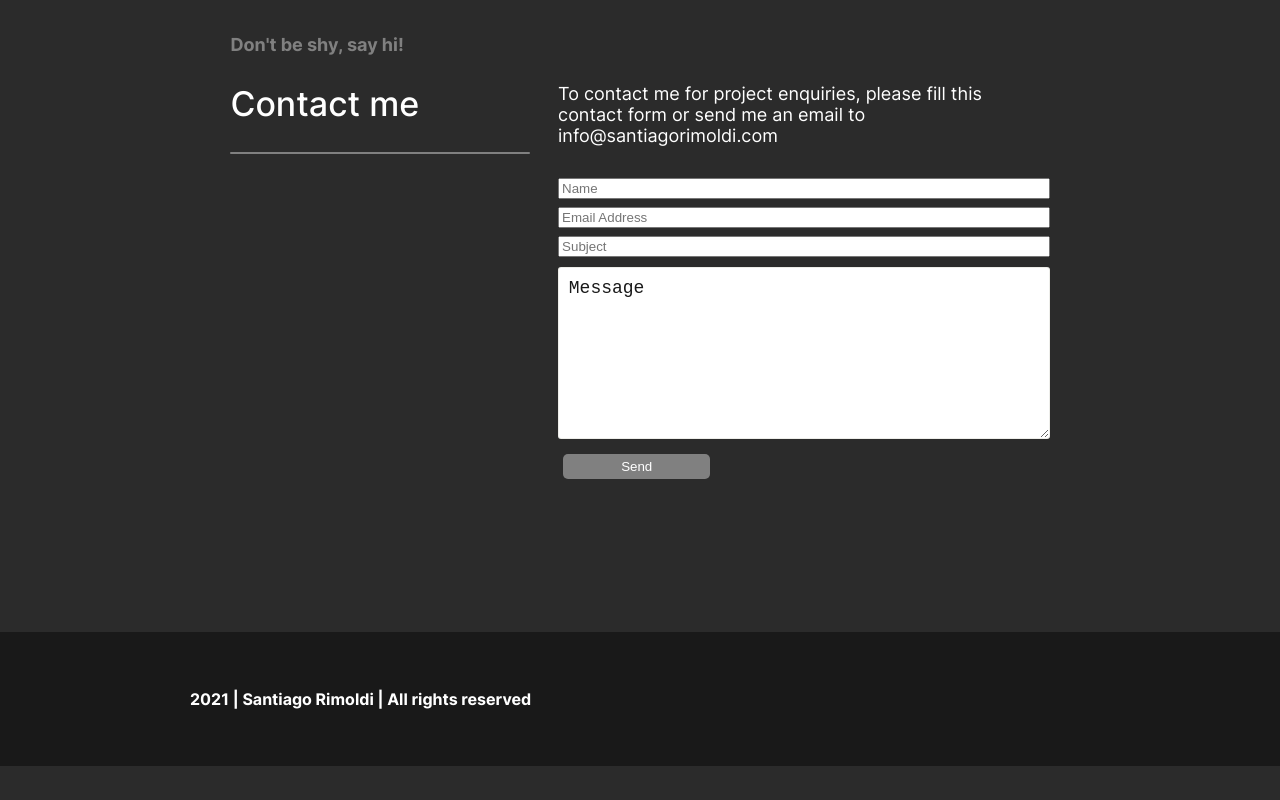
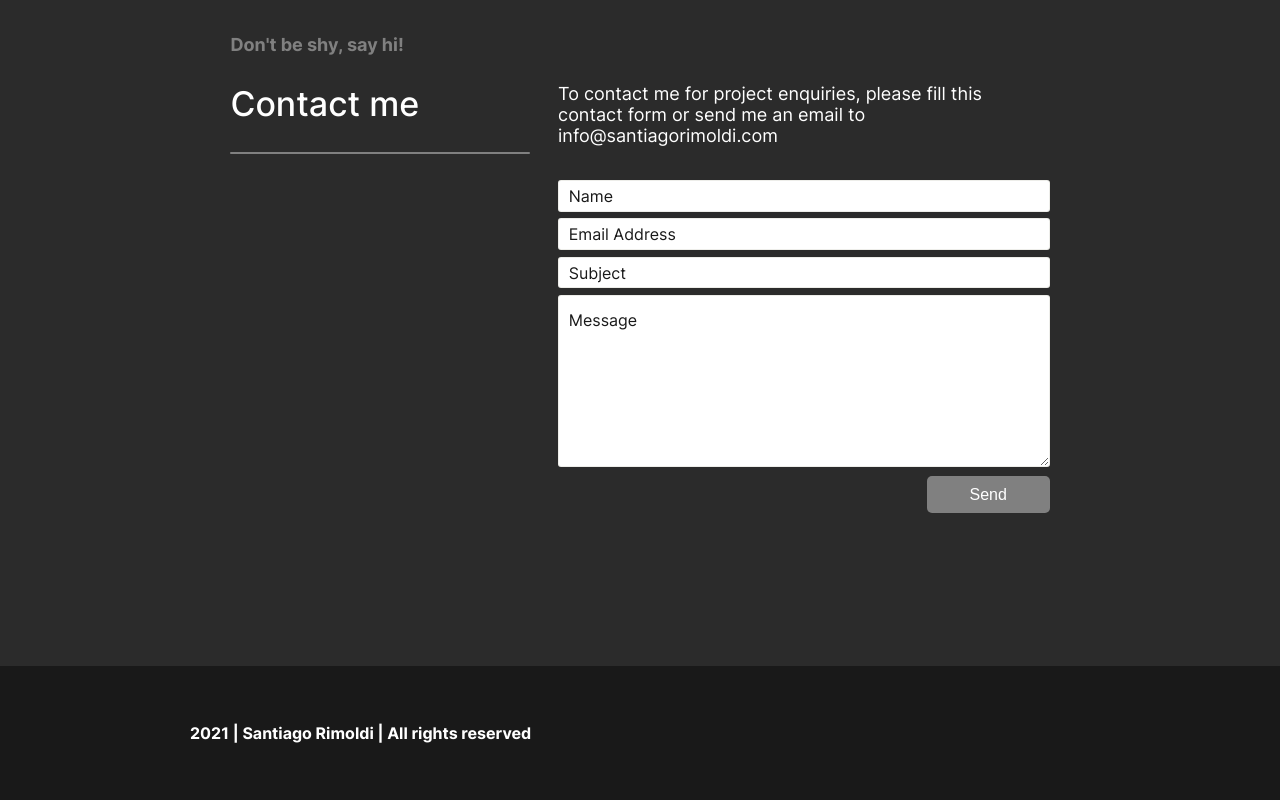
Before and after one commit to AyelenBarrale/Rimoldi-Web-2022, a Next.js app: page / in a window 1280 px wide. Shown: the part 1650-2450 px from the top of the page. Before the commit the page ends 2416 px from the top, so only its background shows below. Built offline with nearby package versions, Linux system fonts and the light colour scheme; no server answers; the database is empty; some icons are missing.

Commit message:
contact form restyled

```diff
--- a/components/GeneralComponents/FormContact/FormContact.tsx
+++ b/components/GeneralComponents/FormContact/FormContact.tsx
@@ -1,4 +1,4 @@
-import React from "react";
+import React from 'react';
 import style from '/styles/components/contact.module.scss'
 
 const FormContact: React.FC = () => {
@@ -7,15 +7,15 @@ const FormContact: React.FC = () => {
         <>
             <form className={style.form} >
                 <div className={style.form_row}>
-                    <input id="name"  placeholder="Name" />
-                    <input id="email"  placeholder="Email Address" />
-                    <input id="subject"  placeholder="Subject" />
-                    <textarea name="mensaje" id="mensaje" cols={30} rows={8} placeholder="Message" />
-                    <button type="submit" value='submit' id="btnEnviar">Send</button>
+                    <input className={style.inputName}  placeholder='Name' />
+                    <input className={style.inputEmail}  placeholder='Email Address' />
+                    <input className={style.inputSubject}  placeholder='Subject' />
+                    <textarea className={style.txtMessage} cols={30} rows={8} placeholder='Message' />
+                    <button type='submit' value='submit' className={style.btnContact}>Send</button>
                 </div>
             </form>
             <div>
-                <p id="thanxContact"></p>
+                <p id='thanxContact'></p>
             </div>
         </>
 
--- a/styles/_extends.scss
+++ b/styles/_extends.scss
@@ -9,11 +9,10 @@
 
 %flex-rev {
     display: flex;
-    flex-direction: column;
     justify-content: flex-end;
     align-content: flex-end;
     flex-wrap: wrap;
-    gap: 0.5rem;
+    gap: 0.1rem;
 }
 
 %navlink {
--- a/styles/components/contact.module.scss
+++ b/styles/components/contact.module.scss
@@ -41,21 +41,23 @@
         margin: 3% 0 5% 0;
     }
 
-    .form_row input#name, .form_row input#email, .form_row input#subject, .form_row textarea {
+    .form_row .inputName, .form_row .inputEmail, .form_row .inputSubject, .form_row textarea {
         @include form (0.5px solid rgba(235, 235, 230, 0.87), 0.5% 0%, 100%);
         padding: 1%;
         border-radius: 3px;
+        font-family: 'Inter';
+        font-size: 1rem;
     }
-    .form_row input#name::placeholder, .form_row input#name::placeholder, .form_row input#name::placeholder, textarea::placeholder {
+    .form_row .inputEmail::placeholder, .form_row .inputName::placeholder, .form_row .inputSubject::placeholder, textarea::placeholder {
             color: $bg-color-2;
-            padding: 1%;
+            padding: 2% 1%;
         }
     .form_row button {
-        @include button (1% 5%);
+        @include button (2% 2%);
         color: $txt-color;
+        font-size: 1rem;
         background-color: $txt-color-2;
-        width: 30%;
-        justify-content: end;
+        width: 25%;
         &:hover {
             cursor: pointer;
             background-color: $hov-color;
```
